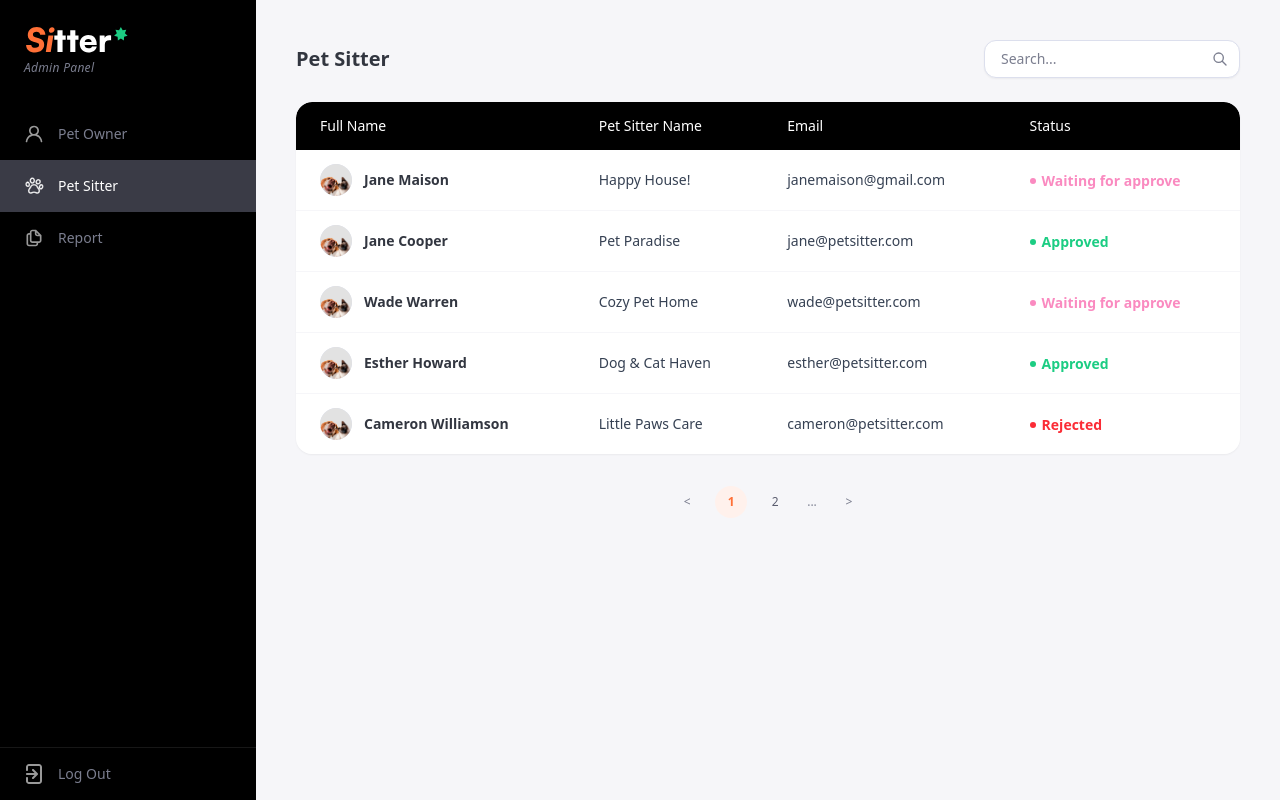
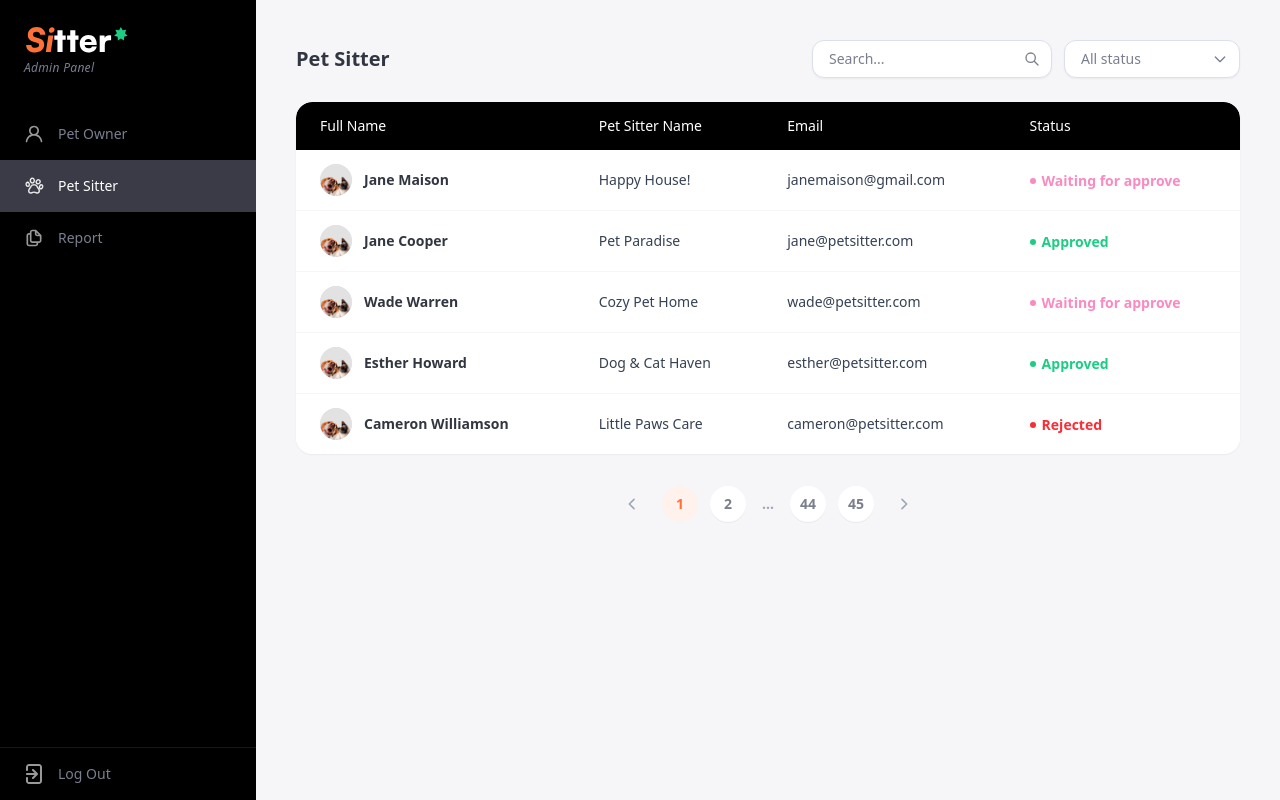
Before and after one commit to Kaopan11/pet-sitter-app-client, a Next.js app: page /admin/pet-sitter in a window 1280 px wide. Built offline with nearby package versions, Linux system fonts and the light colour scheme; a web font is replaced by a local one.

Commit message:
feat: implement admin dashboard pages for pet owners, pet sitters, and reports with sidebar navigation

```diff
--- a/src/app/admin/pet-owner/[id]/page.js
+++ b/src/app/admin/pet-owner/[id]/page.js
@@ -173,9 +173,9 @@ const MOCK_PET_OWNERS = {
   },
 };
 
-export default function AdminPetOwnerDetailPage({ params }) {
+export default function AdminPetOwnerDetailPage() {
   const routerParams = useParams();
-  const ownerId = params?.id || routerParams?.id || "1";
+  const ownerId = routerParams?.id || "1";
   const owner = MOCK_PET_OWNERS[ownerId] || MOCK_PET_OWNERS["1"];
 
   const [activeTab, setActiveTab] = useState("Profile");
@@ -238,6 +238,8 @@ export default function AdminPetOwnerDetailPage({ params }) {
         </Link>
       </div>
 
+      {/* Tabs & Content Section (Attached together) */}
+      <div className="flex flex-col">
         {/* Tabs Navigation Bar */}
         <div className="flex items-center gap-2">
           <button
@@ -443,6 +445,7 @@ export default function AdminPetOwnerDetailPage({ params }) {
           )}
         </div>
       )}
+      </div>
 
       {/* Confirmation Modal (Ban / Unban User) */}
       {isBanModalOpen && (
--- a/src/app/admin/pet-sitter/page.js
+++ b/src/app/admin/pet-sitter/page.js
@@ -5,6 +5,7 @@ import Image from "next/image";
 
 export default function AdminPetSitterPage() {
   const [search, setSearch] = useState("");
+  const [statusFilter, setStatusFilter] = useState("All status");
 
   const petSitters = [
     {
@@ -44,19 +45,28 @@ export default function AdminPetSitterPage() {
     },
   ];
 
-  const filteredSitters = petSitters.filter(
-    (sitter) =>
+  const filteredSitters = petSitters.filter((sitter) => {
+    const matchesSearch =
       sitter.fullName.toLowerCase().includes(search.toLowerCase()) ||
       sitter.petSitterName.toLowerCase().includes(search.toLowerCase()) ||
-      sitter.email.toLowerCase().includes(search.toLowerCase())
-  );
+      sitter.email.toLowerCase().includes(search.toLowerCase());
+
+    const matchesStatus =
+      statusFilter === "All status" ||
+      sitter.status === statusFilter ||
+      (statusFilter === "Waiting for approve" && sitter.status === "Pending");
+
+    return matchesSearch && matchesStatus;
+  });
 
   return (
     <div className="w-full max-w-6xl mx-auto flex flex-col gap-6">
-      {/* Title & Search Bar */}
+      {/* Title & Search / Status Filters */}
       <div className="flex flex-col sm:flex-row sm:items-center justify-between gap-4">
         <h1 className="text-xl font-bold text-[#323640]">Pet Sitter</h1>
-        <div className="relative w-full sm:w-64">
+        <div className="flex items-center gap-3 w-full sm:w-auto">
+          {/* Search Input */}
+          <div className="relative flex-1 sm:w-60">
             <input
               type="text"
               placeholder="Search..."
@@ -73,6 +83,29 @@ export default function AdminPetSitterPage() {
               <path strokeLinecap="round" strokeLinejoin="round" strokeWidth="2" d="M21 21l-6-6m2-5a7 7 0 11-14 0 7 7 0 0114 0z" />
             </svg>
           </div>
+
+          {/* Status Dropdown */}
+          <div className="relative sm:w-44">
+            <select
+              value={statusFilter}
+              onChange={(e) => setStatusFilter(e.target.value)}
+              className="w-full pl-4 pr-10 py-2 border border-gray-200 rounded-lg text-sm bg-white focus:outline-none focus:border-[#FF7037] text-gray-400 shadow-xs appearance-none cursor-pointer"
+            >
+              <option value="All status">All status</option>
+              <option value="Approved">Approved</option>
+              <option value="Waiting for approve">Waiting for approve</option>
+              <option value="Rejected">Rejected</option>
+            </select>
+            <svg
+              className="w-4 h-4 text-gray-400 absolute right-3 top-1/2 -translate-y-1/2 pointer-events-none"
+              fill="none"
+              stroke="currentColor"
+              viewBox="0 0 24 24"
+            >
+              <path strokeLinecap="round" strokeLinejoin="round" strokeWidth="2" d="M19 9l-7 7-7-7" />
+            </svg>
+          </div>
+        </div>
       </div>
 
       {/* Table Area */}
@@ -87,7 +120,14 @@ export default function AdminPetSitterPage() {
             </tr>
           </thead>
           <tbody className="divide-y divide-gray-100 bg-white">
-            {filteredSitters.map((sitter) => (
+            {filteredSitters.length === 0 ? (
+              <tr>
+                <td colSpan={4} className="py-8 text-center text-gray-500">
+                  No pet sitters found.
+                </td>
+              </tr>
+            ) : (
+              filteredSitters.map((sitter) => (
                 <tr key={sitter.id} className="hover:bg-gray-50/80 transition-colors">
                   <td className="py-3.5 px-6 font-medium text-gray-900 flex items-center gap-3">
                     <div className="relative w-8 h-8 rounded-full overflow-hidden bg-gray-200 flex-shrink-0">
@@ -123,18 +163,37 @@ export default function AdminPetSitterPage() {
                     )}
                   </td>
                 </tr>
-            ))}
+              ))
+            )}
           </tbody>
         </table>
       </div>
 
       {/* Pagination Footer */}
-      <div className="flex items-center justify-center gap-3 text-xs font-medium text-gray-400 pt-2">
-        <button className="w-8 h-8 flex items-center justify-center text-gray-400 hover:text-gray-600 transition-colors">&lt;</button>
-        <button className="w-8 h-8 rounded-full bg-[#FFF1EC] text-[#FF7037] font-bold flex items-center justify-center">1</button>
-        <button className="w-8 h-8 rounded-full text-gray-500 hover:bg-gray-200/60 flex items-center justify-center">2</button>
-        <span className="px-1 text-gray-400">...</span>
-        <button className="w-8 h-8 flex items-center justify-center text-gray-400 hover:text-gray-600 transition-colors">&gt;</button>
+      <div className="flex items-center justify-center gap-3 text-sm font-semibold pt-2">
+        <button className="w-9 h-9 flex items-center justify-center text-[#A0A7B5] hover:text-gray-700 transition-colors cursor-pointer">
+          <svg className="w-4 h-4" fill="none" stroke="currentColor" viewBox="0 0 24 24">
+            <path strokeLinecap="round" strokeLinejoin="round" strokeWidth="2.5" d="M15 19l-7-7 7-7" />
+          </svg>
+        </button>
+        <button className="w-9 h-9 rounded-full bg-[#FFF1EC] text-[#FF7037] font-bold flex items-center justify-center cursor-pointer">
+          1
+        </button>
+        <button className="w-9 h-9 rounded-full bg-white text-[#7B7E8C] hover:bg-gray-50 font-semibold flex items-center justify-center cursor-pointer shadow-2xs">
+          2
+        </button>
+        <span className="px-1 text-[#A0A7B5]">...</span>
+        <button className="w-9 h-9 rounded-full bg-white text-[#7B7E8C] hover:bg-gray-50 font-semibold flex items-center justify-center cursor-pointer shadow-2xs">
+          44
+        </button>
+        <button className="w-9 h-9 rounded-full bg-white text-[#7B7E8C] hover:bg-gray-50 font-semibold flex items-center justify-center cursor-pointer shadow-2xs">
+          45
+        </button>
+        <button className="w-9 h-9 flex items-center justify-center text-[#A0A7B5] hover:text-gray-700 transition-colors cursor-pointer">
+          <svg className="w-4 h-4" fill="none" stroke="currentColor" viewBox="0 0 24 24">
+            <path strokeLinecap="round" strokeLinejoin="round" strokeWidth="2.5" d="M9 5l7 7-7 7" />
+          </svg>
+        </button>
       </div>
     </div>
   );
--- a/src/app/admin/report/page.js
+++ b/src/app/admin/report/page.js
@@ -79,10 +79,30 @@ export default function AdminReportPage() {
       </div>
 
       {/* Pagination Footer */}
-      <div className="flex items-center justify-center gap-3 text-xs font-medium text-gray-400 pt-2">
-        <button className="w-8 h-8 flex items-center justify-center text-gray-400 hover:text-gray-600 transition-colors">&lt;</button>
-        <button className="w-8 h-8 rounded-full bg-[#FFF1EC] text-[#FF7037] font-bold flex items-center justify-center">1</button>
-        <button className="w-8 h-8 flex items-center justify-center text-gray-400 hover:text-gray-600 transition-colors">&gt;</button>
+      <div className="flex items-center justify-center gap-3 text-sm font-semibold pt-2">
+        <button className="w-9 h-9 flex items-center justify-center text-[#A0A7B5] hover:text-gray-700 transition-colors cursor-pointer">
+          <svg className="w-4 h-4" fill="none" stroke="currentColor" viewBox="0 0 24 24">
+            <path strokeLinecap="round" strokeLinejoin="round" strokeWidth="2.5" d="M15 19l-7-7 7-7" />
+          </svg>
+        </button>
+        <button className="w-9 h-9 rounded-full bg-[#FFF1EC] text-[#FF7037] font-bold flex items-center justify-center cursor-pointer">
+          1
+        </button>
+        <button className="w-9 h-9 rounded-full bg-white text-[#7B7E8C] hover:bg-gray-50 font-semibold flex items-center justify-center cursor-pointer shadow-2xs">
+          2
+        </button>
+        <span className="px-1 text-[#A0A7B5]">...</span>
+        <button className="w-9 h-9 rounded-full bg-white text-[#7B7E8C] hover:bg-gray-50 font-semibold flex items-center justify-center cursor-pointer shadow-2xs">
+          44
+        </button>
+        <button className="w-9 h-9 rounded-full bg-white text-[#7B7E8C] hover:bg-gray-50 font-semibold flex items-center justify-center cursor-pointer shadow-2xs">
+          45
+        </button>
+        <button className="w-9 h-9 flex items-center justify-center text-[#A0A7B5] hover:text-gray-700 transition-colors cursor-pointer">
+          <svg className="w-4 h-4" fill="none" stroke="currentColor" viewBox="0 0 24 24">
+            <path strokeLinecap="round" strokeLinejoin="round" strokeWidth="2.5" d="M9 5l7 7-7 7" />
+          </svg>
+        </button>
       </div>
     </div>
   );
--- a/src/components/admin/Sidebar.js
+++ b/src/components/admin/Sidebar.js
@@ -60,7 +60,7 @@ export default function Sidebar({ isOpen, onClose }) {
                 className="h-8 w-auto object-contain"
                 priority
               />
-              <span className="text-xs italic text-gray-400 font-light tracking-wide">
+              <span className="text-xs italic text-gray-400 font-semi-bold tracking-wide">
                 Admin Panel
               </span>
             </Link>
```
Also changed, not shown: src/app/admin/pet-owner/page.js (+29 -13 lines). Lines whose indentation alone changed are shown as unchanged.
